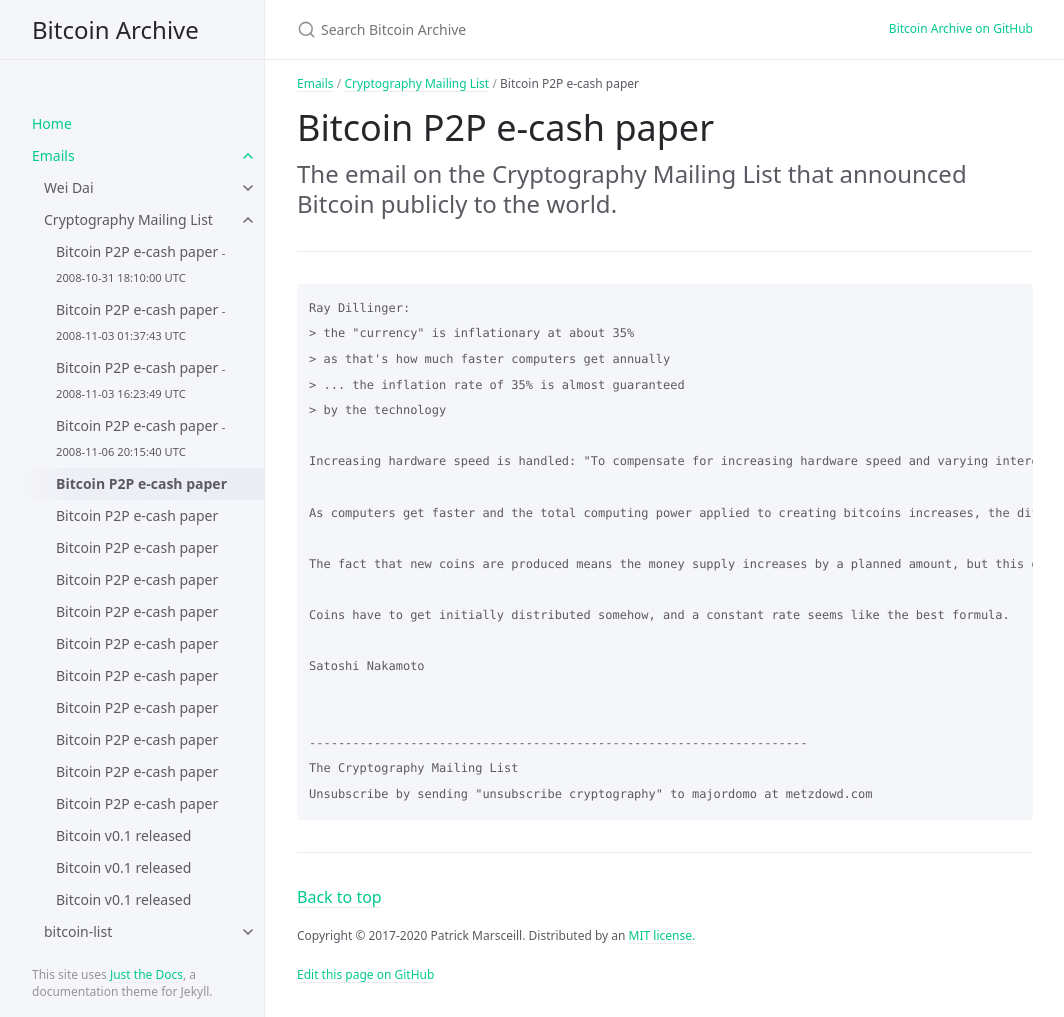
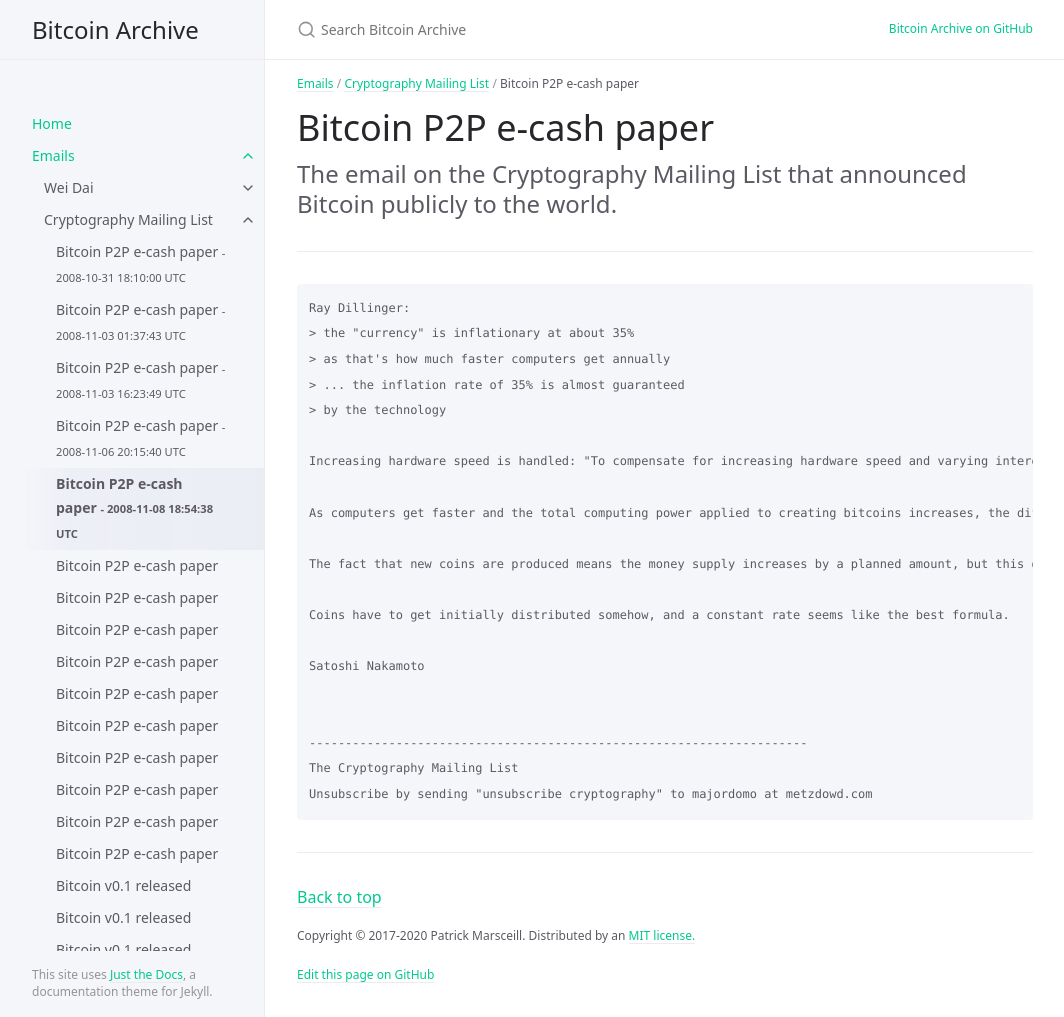
Before and after one commit to wakgill/bitcoin-archive, a Jekyll site: the page built from docs/emails/cryptography/5.md, in a window 1280 px wide and 1017 px high. Shown: the whole window, without its empty margins (107-1171 px from the left). Built offline with Jekyll 4.4.1, drawn with Linux system fonts in a browser that asks for light colours.

Commit message:
Update 5.md

```diff
--- a/docs/emails/cryptography/5.md
+++ b/docs/emails/cryptography/5.md
@@ -4,6 +4,7 @@ title: Bitcoin P2P e-cash paper
 grand_parent: Emails
 parent: Cryptography Mailing List
 nav_order: 5
+date: 2008-11-08 18:54:38 UTC
 ---
 
 # Bitcoin P2P e-cash paper
```
